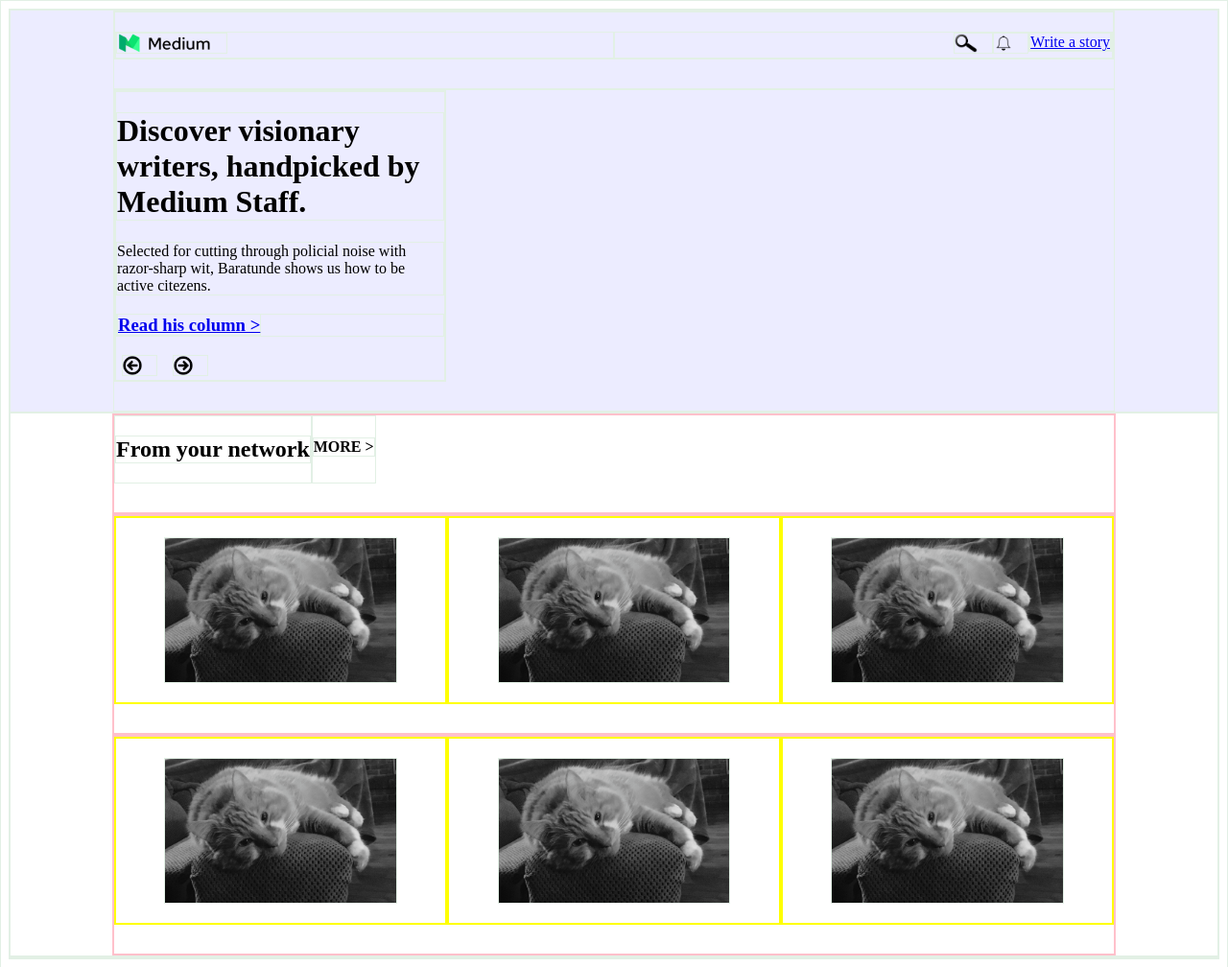
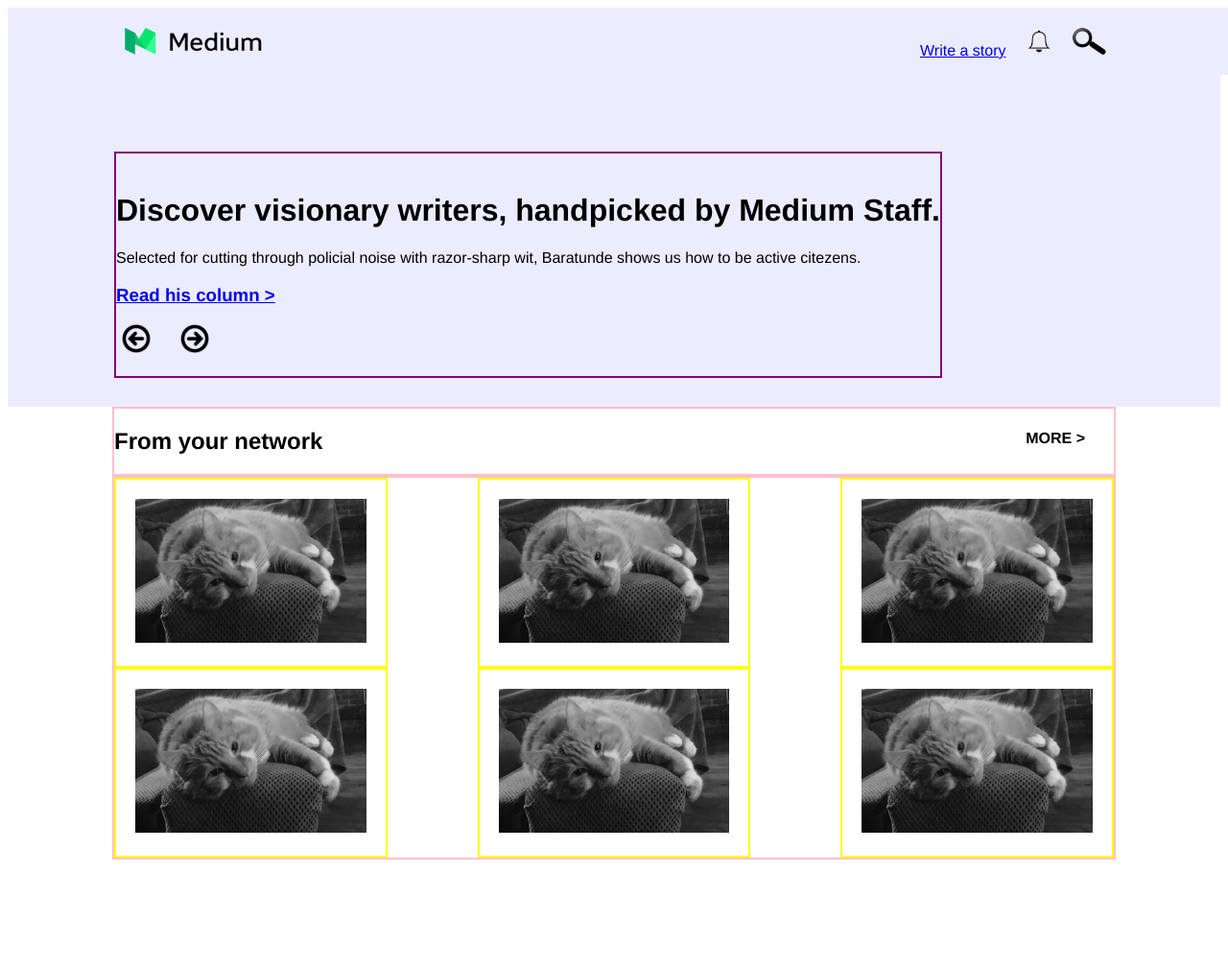
Before and after one commit to MaeDae11/Blog-Website, a plain HTML site: page main.html in a window 1280 px wide. Shown: the whole page at 96% size. After the commit the page ends 904 px from the top, so only its background shows below. Drawn offline with Linux system fonts and the light colour scheme.

Commit message:
changed header to fixed

```diff
--- a/main.html
+++ b/main.html
@@ -8,15 +8,17 @@
 
     <body>
         <header>
+            <div class="fixed-header">
                 <div class="top-container">
                     <div class="header row">
-                    <div class="logo col-half">
+                        <div class="logo">
                             <img src="resources/images/medium-full-logo.png" alt="Medium logo">
                         </div>
-                    <div class="navigation-top col-half">
-                        <span><a href="#">Write a story</a></span>
+                        <div class="navigation-top">
+                            <span><a href="#" class="story">Write a story</a></span>
                             <img src="resources/images/bell-outline.png" alt="bell clipart">
                             <img src="resources/images/magnifying-glass.png" alt="magnifying glass for search">
+                        </div>
                     </div>
                 </div>
             </div>
@@ -34,11 +36,11 @@
         </header>
 
         <main>
-            <div class="main-container">
-                <div class="from-your-nextowrk .col-half">
+            <div class="main-container row">
+                <div class="from-your-nextowrk">
                     <h2 class="">From your network</h2>
                 </div>
-                <div class="more .col-half">
+                <div class="more">
                     <h4>MORE ></h4>
                 </div>
             </div>
@@ -56,9 +58,7 @@
                 <div class="articles col-third">
                     <img src="resources/images/cat-tails-blog.png" alt="noir picture of lazy cat">
                 </div>
-            </div>
 
-            <div class="main-container">
                 <div class="articles col-third">
                     <img src="resources/images/cat-tails-blog.png" alt="noir picture of lazy cat">
                 </div>
--- a/resources/css/grid.css
+++ b/resources/css/grid.css
@@ -1,20 +1,21 @@
 html {
     box-sizing: border-box;
-}
+    font-family: Helvetica, Arial, sans-serif
+    }
 *, *:before. *:after {
     box-sizing: inherit;
 }
 
-* {
-    border: 1px solid rgba(226, 240, 229, 1);
-}
+/** {
+    border: 1px solid purple;
+}*/
 
 .row {
     width: 100%;
     clear: both;
 }
 
-.col-full {
+/*.col-full {
     float: left;
     width: 100%;
 }
@@ -27,7 +28,7 @@ html {
 .col-third {
     width: 33%;
     float: left;
-}
+}*/
 
 header {
     background-color: #ECECFF;
@@ -39,49 +40,71 @@ header {
     margin: 0 auto;
     padding-bottom: 30px;
 }
+.fixed-header {
+    position: fixed;
+    width: 100%;
+    height: 70px;
+    z-index: 50;
+    background-color: #ECECFF;
+}
 
 .header {
+    width: 1042px;
     display: flex;
+    margin: 0 auto;
+    justify-content: space-between;
     padding-top: 20px;
+    padding-bottom: 20px;
 }
 
-.logo img, .navigation-top img, .button img {
-    height: 20px;
+.top-container img, .button img {
+    height: 30px;
     padding-right: 15px;
 }
+.story {
+    padding-right: 15px;
+}
+/*banner*/
 
-.navigation-top img,
-.navigation-top span {
-    float: right;
+.banner {
+    margin-top: 150px;
+    padding-top: 20px;
+    padding-bottom: 20px;
+    border: 2px solid purple;
+    z-index: 10;
 }
-
 .button {
     background-color: #ECECFF;
     border: none;
 }
 
+
 /*main artile space*/
 .main-container {
     width: 1042px;
     display: flex;
+    flex-flow: wrap;
+    justify-content: space-between;
     margin: 0 auto;
-    padding-bottom: 30px;
+    /*padding-bottom: 30px;*/
     border: 2px solid pink;
+}
+
+.from-your-network {
+    margin-left: 30px;
+
 }
 
 .more {
     float: right;
+    margin-right: 30px;
 }
 
 .articles {
-    display: flex;
-    justify-content: center;
     border: 2px solid yellow;
 }
 
 .articles img {
-    display: flex;
-    flex-wrap: wrap;
     height: 150px;
     margin: 20px;
 }
```
Lines whose indentation alone changed are shown as unchanged.
